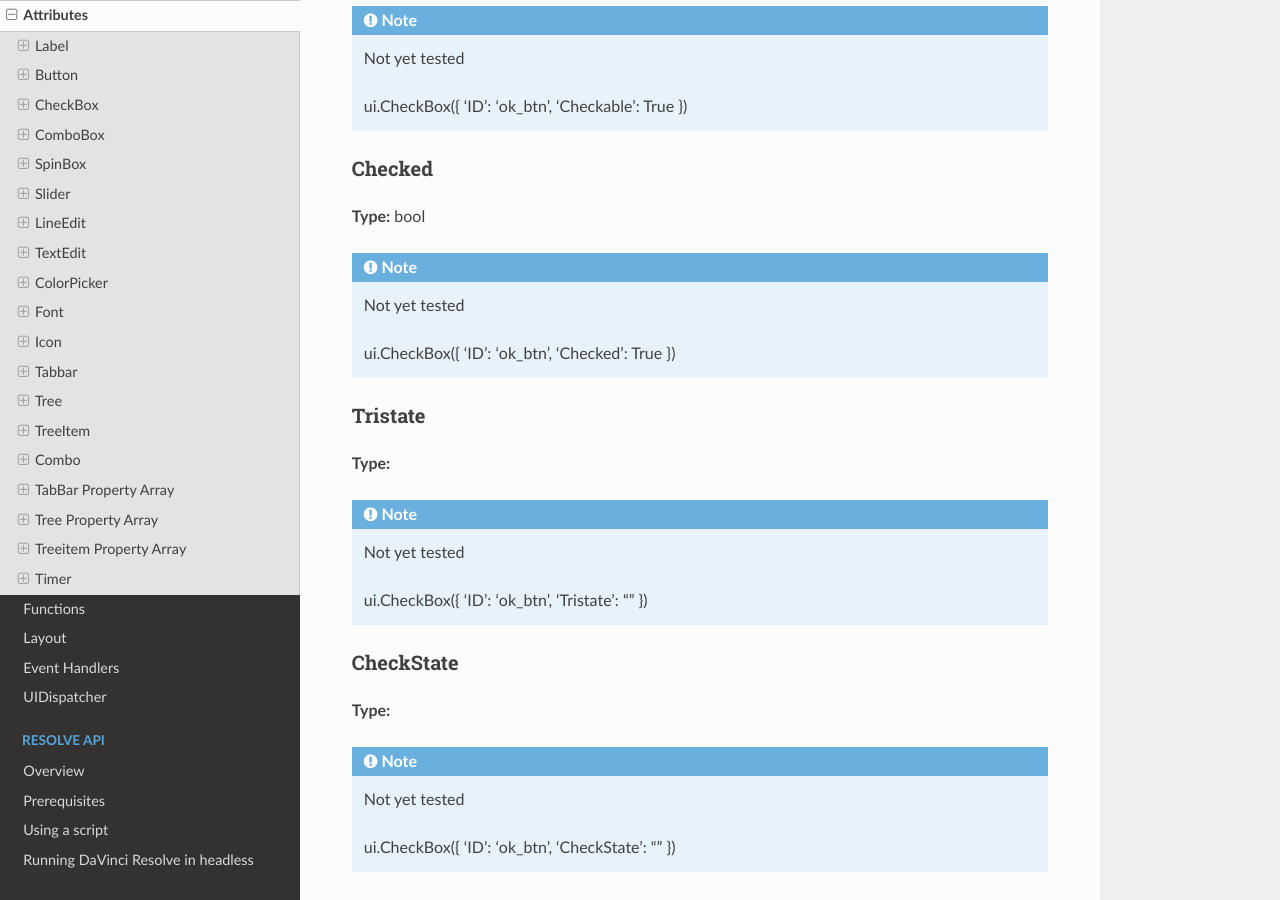
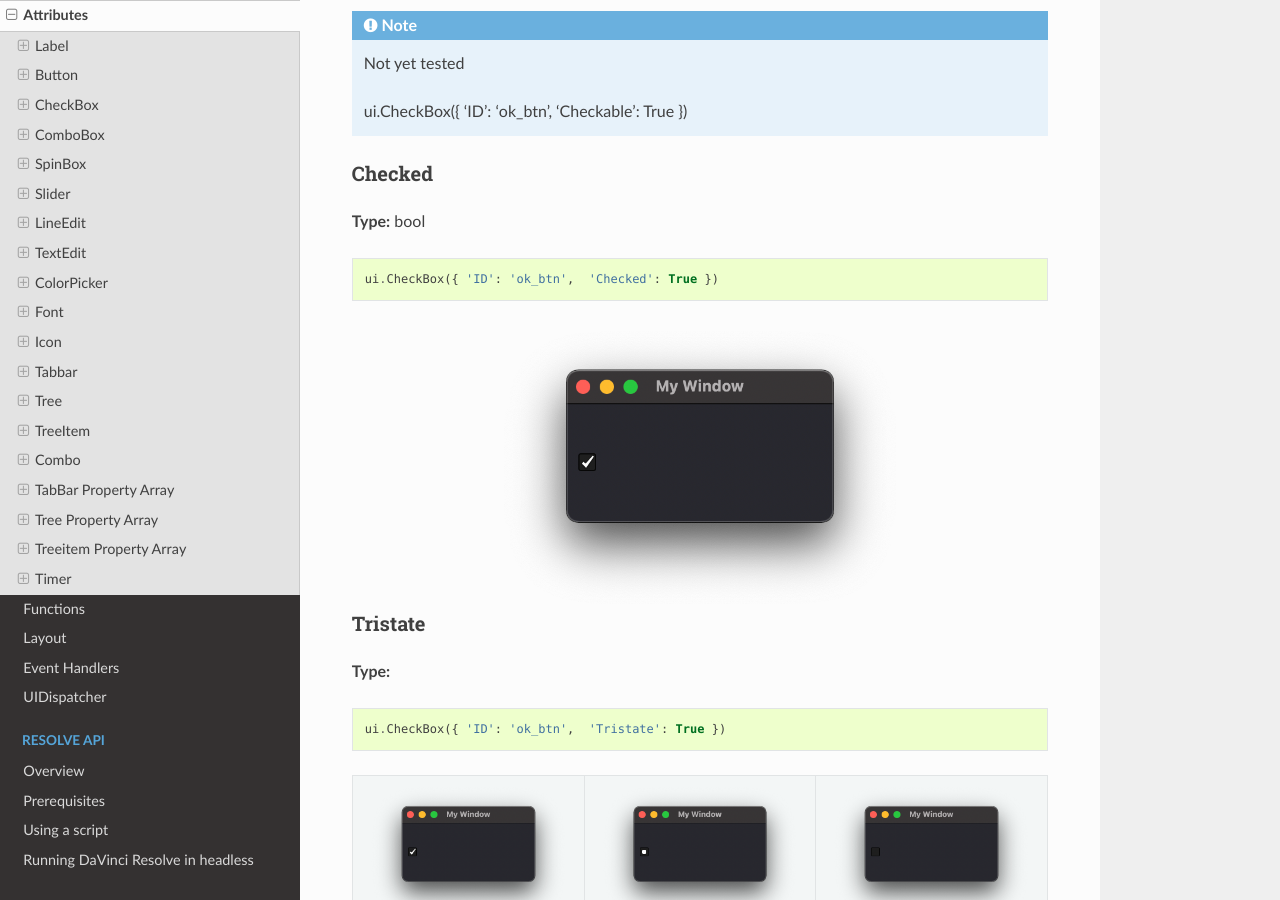
Before and after one commit to b3n0y/ResolveDevDoc, a Sphinx documentation site: the page built from docs/source/UI_elements_attrb.rst, in a window 1280 px wide and 900 px high, scrolled down 6568 px. Built offline with Sphinx 7.4.7 and the Read the Docs theme 2.0.0, drawn with Linux system fonts in a browser that asks for light colours; some of the changed text lies outside the part shown.

Commit message:
image table with alias

```diff
--- a/docs/source/UI_elements_attrb.rst
+++ b/docs/source/UI_elements_attrb.rst
@@ -42,7 +42,8 @@ Alignment
 
 	* AlignCenter
 	* AlignHCenter
-	* AlighVCenter
+	* AlignVCenter
+	* AlignTop
 	* Others to list...
 
 ..  code-block:: python
@@ -157,13 +158,15 @@ Checkable
 
     ui.Button({ 'ID': 'ok_btn',  'Checkable': True })
 
-..  image:: images/UI_button_checkable_off.png
-	:width: 200px
-	:align: center
-
-..  image:: images/UI_button_checkable_on.png
-	:width: 200px
-	:align: center
+..  |checkon| image:: images/UI_button_checkable_on.png
+	:width: 300pt
+
+..  |checkoff| image:: images/UI_button_checkable_off.png
+	:width: 300pt
+
++------------+------------+
+| |checkon|  | |checkoff| |
++------------+------------+
 
 
 Checked
@@ -270,10 +273,13 @@ Checked
 ..  topic:: Description
 	This label attribute is used to
 
-..  note:: Not yet tested
+..  code-block:: python
 
     ui.CheckBox({ 'ID': 'ok_btn',  'Checked': True })
 
+..  image:: images/UI_checkbox_checked.png
+	:width: 400px
+	:align: center
 
 Tristate
 ^^^^^^^^
@@ -281,11 +287,25 @@ Tristate
 **Type:**
 
 ..  topic:: Description
-	This label attribute is used to
-
-..  note:: Not yet tested
-
-    ui.CheckBox({ 'ID': 'ok_btn',  'Tristate': "" })
+	This label attribute is used to activate a 3 state checkbox
+
+..  code-block:: python
+
+    ui.CheckBox({ 'ID': 'ok_btn',  'Tristate': True })
+
+
+.. 	|img1| image:: images/UI_checkbox_tristate1.png
+    :width: 300pt
+
+..  |img2| image:: images/UI_checkbox_tristate2.png
+	:width: 300pt
+
+..  |img3| image:: images/UI_checkbox_tristate3.png
+	:width: 300pt
+
++---------+---------+---------+
+| |img1|  | |img2|  | |img3|  |
++---------+---------+---------+
 
 
 CheckState
--- a/docs/source/samples/GUI_sample.py
+++ b/docs/source/samples/GUI_sample.py
@@ -69,7 +69,7 @@ def create_main_window():
         'WindowTitle': 'My Window'
         },
         ui.VGroup([
-                ui.CheckBox({ 'ID': 'ok_btn',  'Text': "OK" })
+                ui.CheckBox({ 'ID': 'ok_btn',  'Tristate': True })
              ])
     )
     win_items = win.GetItems()
```
Also changed, not shown: docs/source/images/UI_checkbox_checked.png (added), docs/source/images/UI_checkbox_tristate1.png (added), docs/source/images/UI_checkbox_tristate2.png (added), docs/source/images/UI_checkbox_tristate3.png (added).
